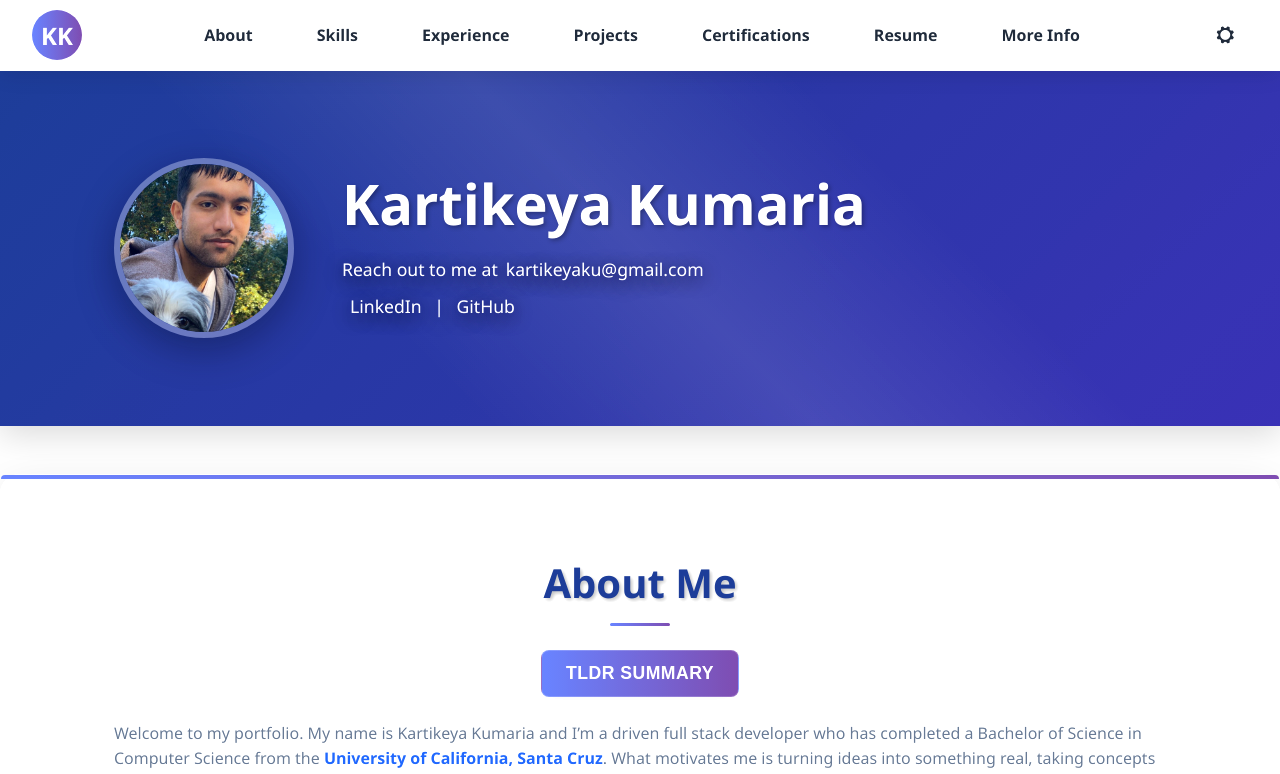
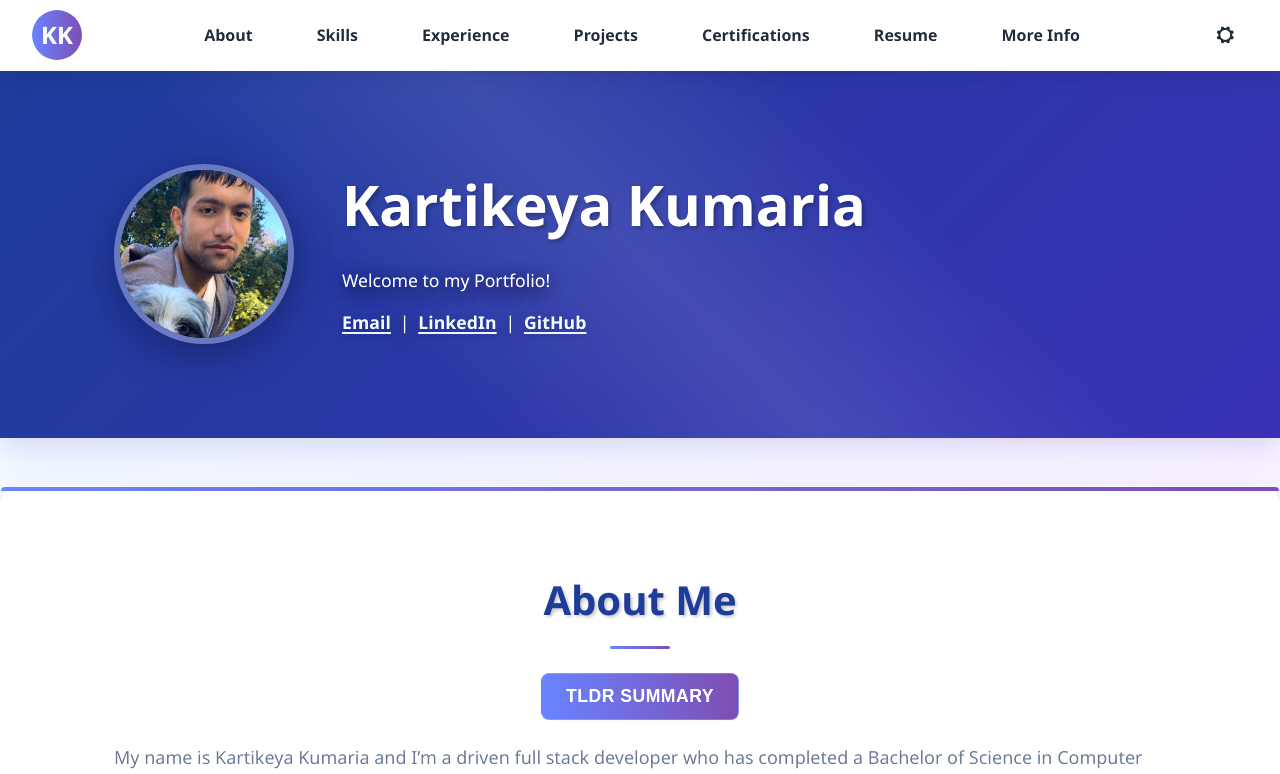
Before and after one commit to Karti722/Personal_Website, a Next.js app in the folder website/: page / in a window 1280 px wide. Shown: the top 774 px of the page. Built offline with nearby package versions, Linux system fonts and the light colour scheme.

Commit message:
Adjusted styling for contact info links

```diff
--- a/website/app/components/Header/Header.module.css
+++ b/website/app/components/Header/Header.module.css
@@ -67,21 +67,30 @@
   font-size: 1.1rem;
   margin-bottom: 0.8rem;
   color: white;
+  display: flex;
+  flex-wrap: wrap;
+  align-items: center;
+  gap: 0.55rem;
 }
 
 .inlineLink {
-  color: white;
-  text-decoration: none;
-  transition: all 0.3s ease;
-  font-weight: 500;
-  padding: 0.2rem 0.5rem;
-  border-radius: 4px;
+  color: var(--header-link-color);
+  text-decoration: underline;
+  text-decoration-thickness: 2px;
+  text-underline-offset: 0.18em;
+  transition: color 0.25s ease, text-shadow 0.25s ease;
+  font-weight: 700;
+  letter-spacing: 0.005em;
+  text-shadow: 0 1px 10px rgba(0, 0, 0, 0.22);
 }
 
 .inlineLink:hover {
   color: #ffffff;
-  background: rgba(255, 255, 255, 0.06);
-  transform: translateY(-2px);
+  text-shadow: 0 1px 14px rgba(255, 255, 255, 0.22), 0 1px 12px rgba(0, 0, 0, 0.25);
+}
+
+.inlineLink::after {
+  display: none;
 }
 
 @media (max-width: 768px) {
@@ -97,6 +106,15 @@
 
   .profileInfo {
     text-align: center;
+  }
+
+  .textLine {
+    justify-content: center;
+    gap: 0.5rem;
+  }
+
+  .inlineLink {
+    font-size: 0.96rem;
   }
 
   .profilePhoto {
@@ -122,6 +140,14 @@
     width: 120px;
     height: 120px;
   }
+
+  .textLine {
+    gap: 0.42rem;
+  }
+
+  .inlineLink {
+    font-size: 0.9rem;
+  }
 }
 
 @media print {
--- a/website/app/components/Header/index.tsx
+++ b/website/app/components/Header/index.tsx
@@ -18,15 +18,15 @@ export default function Header() {
           <div className={styles.profileInfo}>
             <h1 className={styles.title}>Kartikeya Kumaria</h1>
             <p className={styles.textLine}>
-              Reach out to me at
+              Welcome to my Portfolio!
+            </p>
+            <p className={styles.textLine}>
               <a
                 href="mailto:kartikeyaku@gmail.com"
                 className={styles.inlineLink}
               >
-                kartikeyaku@gmail.com
-              </a>
-            </p>
-            <p className={styles.textLine}>
+                Email
+              </a>|{" "}
               <a
                 href="https://linkedin.com/in/kartikeya-kumaria"
                 target="_blank"
--- a/website/app/components/Sections/About/index.tsx
+++ b/website/app/components/Sections/About/index.tsx
@@ -20,7 +20,7 @@ export default function About() {
 
         {!isTLDR ? (
           <p>
-            Welcome to my portfolio. My name is Kartikeya Kumaria and I’m a driven full stack developer who has completed a Bachelor of Science in Computer Science from the{" "}
+            My name is Kartikeya Kumaria and I’m a driven full stack developer who has completed a Bachelor of Science in Computer Science from the{" "}
             <a href="https://www.ucsc.edu/" target="_blank" rel="noopener noreferrer">
               University of California, Santa Cruz
             </a>.
--- a/website/app/components/ThemeProvider/ThemeProvider.module.css
+++ b/website/app/components/ThemeProvider/ThemeProvider.module.css
@@ -9,6 +9,7 @@
   --accent-strong: #1e3a8a;
   --text-color: #1f2937;
   --link-color: #2563eb;
+  --header-link-color: #e8f1ff;
   --card-bg: linear-gradient(135deg, #f8fafc 0%, #e2e8f0 100%);
   --skill-bg: linear-gradient(135deg, #60a5fa 0%, #7c3aed 100%);
   --skill-text: #ffffff;
@@ -50,6 +51,7 @@
   --accent-strong: #1e3a8a;
   --text-color: #1f2937;
   --link-color: #2563eb;
+  --header-link-color: #e8f1ff;
   --card-bg: linear-gradient(135deg, #f8fafc 0%, #e2e8f0 100%);
   --skill-bg: linear-gradient(135deg, #60a5fa 0%, #7c3aed 100%);
   --skill-hover-shadow: rgba(96, 165, 250, 0.35);
@@ -67,6 +69,7 @@
   --accent-strong: #c2410c;
   --text-color: #3b2414;
   --link-color: #b45309;
+  --header-link-color: #fff3cf;
   --card-bg: linear-gradient(135deg, #fff8e1 0%, #ffe8b6 100%);
   --skill-bg: linear-gradient(135deg, #f97316 0%, #ea580c 100%);
   --skill-hover-shadow: rgba(249, 115, 22, 0.35);
@@ -84,6 +87,7 @@
   --accent-strong: #0e7490;
   --text-color: #164e63;
   --link-color: #0891b2;
+  --header-link-color: #d8f9ff;
   --card-bg: linear-gradient(135deg, #e0f7fa 0%, #b3e5fc 100%);
   --skill-bg: linear-gradient(135deg, #06b6d4 0%, #0ea5e9 100%);
   --skill-hover-shadow: rgba(6, 182, 212, 0.35);
@@ -101,6 +105,7 @@
   --accent-strong: #166534;
   --text-color: #1b3b1b;
   --link-color: #166534;
+  --header-link-color: #e6ffe9;
   --card-bg: linear-gradient(135deg, #ecfdf5 0%, #d1fae5 100%);
   --skill-bg: linear-gradient(135deg, #16a34a 0%, #22c55e 100%);
   --skill-hover-shadow: rgba(22, 163, 74, 0.35);
@@ -118,6 +123,7 @@
   --accent-strong: #111827;
   --text-color: #111827;
   --link-color: #374151;
+  --header-link-color: #f3f4f6;
   --card-bg: linear-gradient(135deg, #f3f4f6 0%, #e5e7eb 100%);
   --skill-bg: linear-gradient(135deg, #4b5563 0%, #1f2937 100%);
   --skill-text: #f9fafb;
@@ -137,6 +143,7 @@
   --text-color: #d7cdf5;
   --muted-color: #9d8fc6;
   --link-color: #ec4899;
+  --header-link-color: #ffc3ea;
   --card-bg: linear-gradient(135deg, #4c1d95 0%, #581c87 100%);
   --skill-bg: linear-gradient(135deg, #ec4899 0%, #7c3aed 100%);
   --skill-hover-shadow: rgba(236, 72, 153, 0.4);
@@ -154,6 +161,7 @@
   --accent-strong: #78553b;
   --text-color: #3d2817;
   --link-color: #8b6f47;
+  --header-link-color: #fff0d8;
   --card-bg: linear-gradient(135deg, #fffef9 0%, #faf6ef 100%);
   --skill-bg: linear-gradient(135deg, #a0826d 0%, #78553b 100%);
   --skill-hover-shadow: rgba(120, 85, 59, 0.3);
@@ -171,6 +179,7 @@
   --accent-strong: #d946a0;
   --text-color: #500724;
   --link-color: #be185d;
+  --header-link-color: #ffe2f4;
   --card-bg: linear-gradient(135deg, #f8edf5 0%, #f1d8ea 56%, #eacbe2 100%);
   --skill-bg: linear-gradient(135deg, #df5ca8 0%, #c563da 58%, #a855f7 100%);
   --skill-hover-shadow: rgba(197, 99, 218, 0.28);
@@ -188,6 +197,7 @@
   --accent-strong: #b45309;
   --text-color: #42200f;
   --link-color: #d97706;
+  --header-link-color: #ffefd2;
   --card-bg: linear-gradient(135deg, #fef3c7 0%, #fcd34d 100%);
   --skill-bg: linear-gradient(135deg, #d97706 0%, #f59e0b 100%);
   --skill-hover-shadow: rgba(217, 119, 6, 0.3);
@@ -205,6 +215,7 @@
   --accent-strong: #0f766e;
   --text-color: #082f49;
   --link-color: #0369a1;
+  --header-link-color: #dbf7ff;
   --card-bg: linear-gradient(135deg, #e0f2fe 0%, #cffafe 100%);
   --skill-bg: linear-gradient(135deg, #0891b2 0%, #06b6d4 100%);
   --skill-hover-shadow: rgba(8, 145, 178, 0.3);
--- a/website/app/globals.css
+++ b/website/app/globals.css
@@ -8,14 +8,14 @@
 
 body {
   font-family: var(--font-family-base);
-
-/* Theme, font, and mode variables/classes were moved to ThemeProvider.module.css */
-  --skill-hover-shadow: rgba(8, 145, 178, 0.3);
+  background: var(--bg-gradient);
+  background-attachment: fixed;
+  color: var(--text-color);
+  line-height: 1.65;
+  font-size: clamp(15px, 1.25vw + 0.2rem, 18px);
 }
 
-/* ===== DAY/NIGHT MODE ===== */
-.mode-day { filter: brightness(1.05) saturate(1.1); }
-.mode-night { filter: brightness(0.9) saturate(0.95); }
+/* Theme, font, and mode variables/classes are defined in ThemeProvider.module.css */
 
 /* ===== LAYOUT ===== */
 .container {
```
